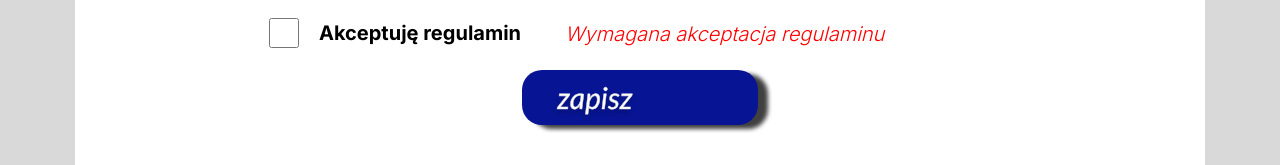
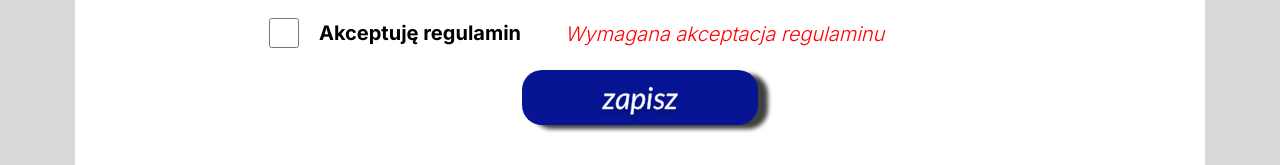
Before and after one commit to patrycja-dev41171/ZadRekrutacja, a React (Create React App) app: page /register in a window 1280 px wide. Shown: the part 647-812 px from the top of the page. Built offline with nearby package versions, Linux system fonts and the light colour scheme.

Commit message:
Organizing css styles. Adding a data validation element in the form.

```diff
--- a/src/components/common/Button/Button.scss
+++ b/src/components/common/Button/Button.scss
@@ -1,27 +1,26 @@
 @import "../../../styles/main";
 
 .btn {
+  display: flex;
+  justify-content: center;
+  align-items: center;
+  width: 186px;
   background-color: transparent;
   border: none;
+  border-radius: 20px;
   box-shadow: 10px 4px 4px rgba(0, 0, 0, 0.75);
-  border-radius: 20px;
-  text-align: left;
-  width: 186px;
   @include sm {
     width: 236px;
   }
   & > p {
-    width: 135px;
-    margin: 0 0 0 auto;
     font-family: $Lato;
+    font-size: 20px;
     font-weight: 400;
     font-style: italic;
-    font-size: 20px;
     color: $color-white;
     -webkit-text-stroke: 0.5px $color-04;
     text-shadow: 0 4px 4px rgba(0, 0, 0, 0.25);
     @include sm {
-      width: 195px;
       font-size: 30px;
     }
   }
@@ -47,3 +46,10 @@
     background-color: $color-blue;
   }
 }
+
+button {
+  cursor: pointer;
+  &:hover {
+    opacity: 0.8;
+  }
+}
--- a/src/components/common/Button/Button.tsx
+++ b/src/components/common/Button/Button.tsx
@@ -6,11 +6,12 @@ interface ButtonProps {
   size: string;
   color: string;
   onClick?: MouseEventHandler;
+  type?: "button" | "submit" | "reset" | undefined;
 }
 
 export const Button = (props: ButtonProps) => {
   return (
-    <button className={`btn btn--${props.size} btn--${props.color}`} onClick={props.onClick}>
+    <button className={`btn btn--${props.size} btn--${props.color}`} onClick={props.onClick} type={props.type}>
       <p>{props.title}</p>
     </button>
   );
--- a/src/components/views/Home/Home.scss
+++ b/src/components/views/Home/Home.scss
@@ -11,11 +11,11 @@
     margin-bottom: 87px;
   }
   & > p {
+    font-family: $Lato;
     font-size: 20px;
+    font-weight: 400;
     margin: 0;
     padding: 10px 0 20px;
-    font-family: $Lato;
-    font-weight: 400;
     @include sm {
       font-size: 30px;
       padding: 10px 0;
@@ -24,11 +24,11 @@
 }
 
 .home__error {
-  color: $color-red;
+  font-family: $Inter;
+  font-size: 14px;
   width: 100%;
   text-align: center;
-  font-size: 14px;
-  font-family: $Inter;
+  color: $color-red;
   @include md {
     font-size: 24px;
   }
--- a/src/components/views/Home/Profile/Profile.scss
+++ b/src/components/views/Home/Profile/Profile.scss
@@ -1,23 +1,23 @@
 @import "../../../../styles/main";
 
 .profile {
-  width: 100%;
   display: flex;
   flex-direction: column;
   align-items: center;
+  width: 100%;
   &__component {
+    display: flex;
+    flex-direction: column;
+    align-items: center;
     width: 240px;
     height: 222px;
+    box-sizing: border-box;
+    padding: 42px 36.6px 20.9px 43.2px;
+    margin-bottom: 30px;
     border-radius: 500px 60px 300px 100px;
     box-shadow: (12px 4px 4px rgba(0, 0, 0, 0.6));
     background-color: #c6bfbf;
     backdrop-filter: blur(280px);
-    display: flex;
-    flex-direction: column;
-    align-items: center;
-    box-sizing: border-box;
-    padding: 42px 36.6px 20.9px 43.2px;
-    margin-bottom: 30px;
     @include sm {
       width: 560px;
       height: 518px;
@@ -59,11 +59,11 @@
 
   & > p {
     font-family: $Inter;
+    font-size: 14px;
+    font-weight: 800;
+    text-align: center;
     width: 80%;
-    font-size: 16px;
-    font-weight: 800;
     margin: 0;
-    text-align: center;
     @include sm {
       font-size: 24px;
     }
@@ -106,11 +106,11 @@
     margin-top: 10px;
   }
   & > p {
-    margin: 0;
     font-family: $Inter;
     font-size: 10px;
     font-style: italic;
     font-weight: 100;
+    margin: 0;
     @include sm {
       font-size: 14px;
       margin: 2px 0;
--- a/src/components/views/Register/Register.scss
+++ b/src/components/views/Register/Register.scss
@@ -11,22 +11,22 @@
   }
   &__h1 {
     width: 100%;
-    text-transform: uppercase;
     font-family: $Inter;
     font-weight: 800;
     font-size: 20px;
     letter-spacing: 0.15em;
     line-height: 165%;
+    text-transform: uppercase;
     text-align: center;
     @include md {
       text-align: right;
     }
   }
   &__rectangle {
-    background-color: $color-blue;
     width: 166px;
     height: 9.3px;
     margin: auto;
+    background-color: $color-blue;
     @include md {
       margin: 0 0 0 auto;
     }
--- a/src/components/views/Register/RegisterForm/RegisterForm.scss
+++ b/src/components/views/Register/RegisterForm/RegisterForm.scss
@@ -1,32 +1,35 @@
 @import "../../../../styles/main";
 
 .form__register {
-  margin-bottom: 40px;
-  width: 100%;
   display: flex;
   flex-direction: column;
+  width: 100%;
+  margin-bottom: 40px;
   align-items: center;
   @include md {
     width: 750px;
   }
   & > label {
+    position: relative;
+    font-family: $Inter;
     font-size: 20px;
     font-weight: 700;
-    font-family: $Inter;
     line-height: 165%;
-    position: relative;
     & > input {
       height: 50px;
       border: none;
       border-bottom: 1.5px solid $color-black;
     }
+    & > input.error {
+      border-bottom: 1.5px solid $color-red;
+    }
     & > span {
-      color: red;
-      font-weight: 300;
-      font-style: italic;
       position: absolute;
       bottom: -30px;
       right: 0;
+      font-weight: 300;
+      font-style: italic;
+      color: red;
     }
     & > span.checkbox__error {
       bottom: -35px;
@@ -47,9 +50,9 @@
     margin-bottom: 23px;
   }
   & > .checkbox {
+    display: flex;
+    width: 100%;
     margin: 20px auto 50px;
-    width: 100%;
-    display: flex;
     align-items: center;
     @include md {
       margin: 0 0 18.6px 0;
--- a/src/components/views/Register/RegisterForm/RegisterForm.tsx
+++ b/src/components/views/Register/RegisterForm/RegisterForm.tsx
@@ -1,8 +1,8 @@
 import React, { useState } from "react";
-import { Button } from "../../../common/Button/Button";
-import { useForm } from "react-hook-form";
 import { useSelector } from "react-redux";
 import { StoreState } from "../../../../redux/store";
+import { useForm } from "react-hook-form";
+import { Button } from "../../../common/Button/Button";
 import "./RegisterForm.scss";
 
 type FormData = {
@@ -23,9 +23,7 @@ export const RegisterForm = () => {
 
   const {
     register,
-    setValue,
     handleSubmit,
-    reset,
     formState: { errors },
   } = useForm<FormData>();
 
@@ -49,7 +47,7 @@ export const RegisterForm = () => {
           },
           body: JSON.stringify({ ...data, starWarsData }),
         });
-        const response = await res.json();
+        // const response = await res.json();
         //response validation
       } catch (err) {
         console.log(err);
@@ -61,7 +59,10 @@ export const RegisterForm = () => {
     <form className={"form__register"} onSubmit={onSubmit}>
       <label className="text">
         Login:
-        <input {...register("login", { required: "To pole jest wymagane." })} />
+        <input
+          {...register("login", { required: "To pole jest wymagane." })}
+          className={errors.login ? "error" : ""}
+        />
         {errors.login && (
           <span className="text__error">{errors.login?.message}</span>
         )}
@@ -70,6 +71,7 @@ export const RegisterForm = () => {
         Hasło:
         <input
           {...register("password", { required: "To pole jest wymagane." })}
+          className={errors.password ? "error" : ""}
         />
         {errors.password && (
           <span className="text__error">{errors.password?.message}</span>
@@ -82,6 +84,7 @@ export const RegisterForm = () => {
             required: "To pole jest wymagane",
             pattern: /@/,
           })}
+          className={errors.email ? "error" : ""}
         />
         {errors.email && (
           <span className="text__error">
@@ -100,6 +103,7 @@ export const RegisterForm = () => {
             minLength: 9,
             maxLength: 9,
           })}
+          className={errors.phone ? "error" : ""}
         />
         {errors.phone && (
           <span className="text__error">
```
Also changed, not shown: src/components/views/Register/Register.tsx (+7 -7 lines).
